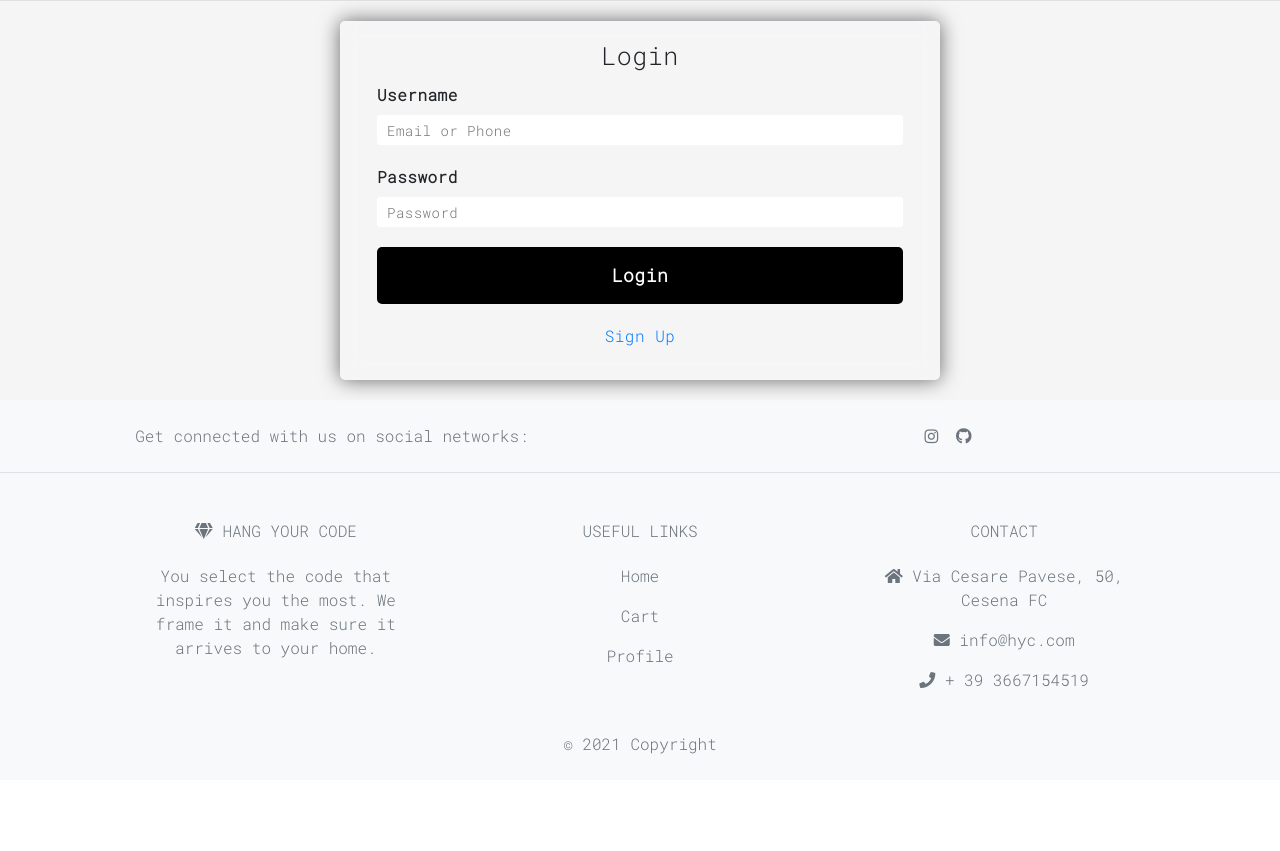
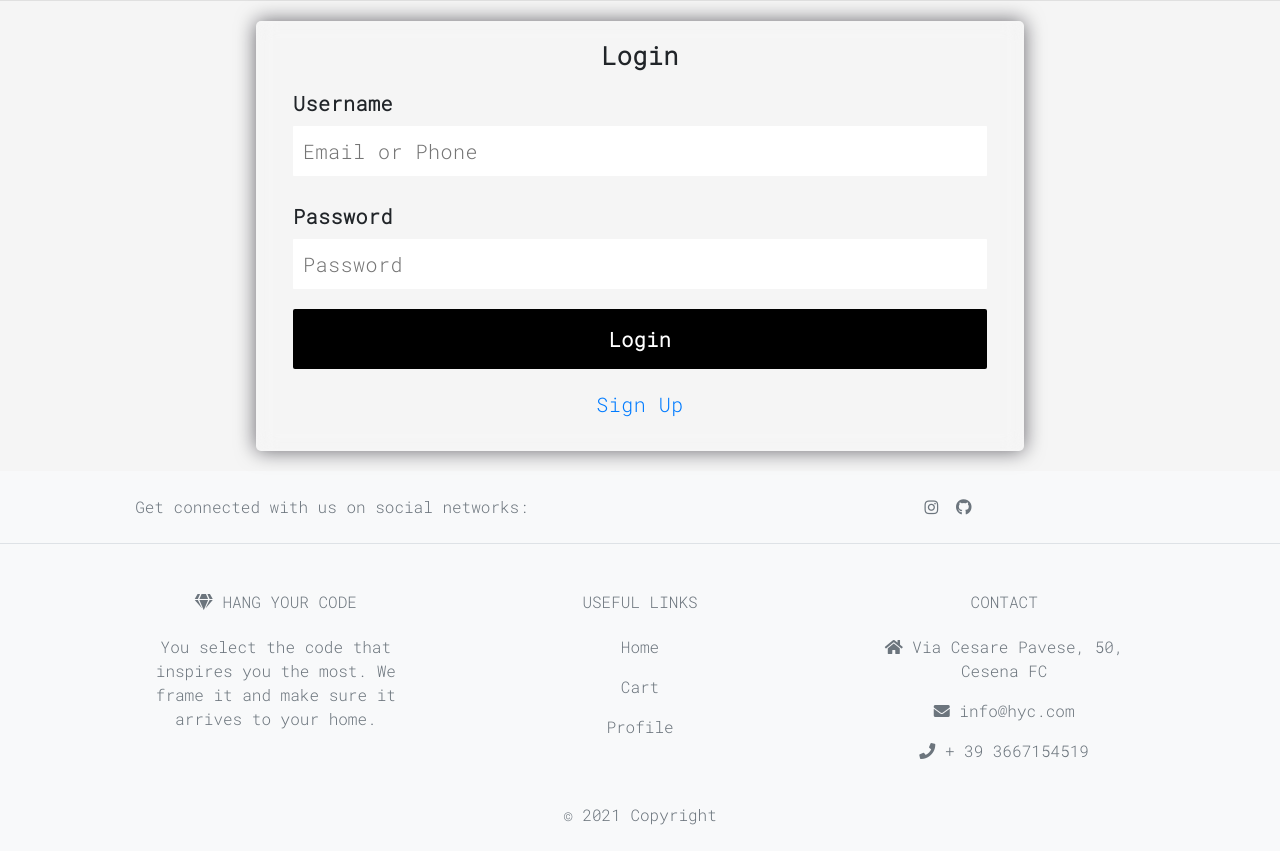
Before and after one commit to zucchero-sintattico/HYC, a PHP site: page /login.php in a window 1280 px wide. Shown: the part 218-1069 px from the top of the page. Before the commit the page ends 972 px from the top, so only its background shows below. Run offline with PHP 8.4, Linux system fonts and the light colour scheme; data that the repository does not hold is empty; some libraries are stand-ins or nearby versions; some web fonts are replaced.

Commit message:
Restyled Login

```diff
--- a/Sito/style/login.css
+++ b/Sito/style/login.css
@@ -26,7 +26,7 @@ main form *{
 }
 main form h2{
     font-size: 25px;
-    font-weight: 500;
+    font-weight: bold;
     line-height: 15px;
     text-align: center;
 }
@@ -44,7 +44,7 @@ main input:not(input:last-of-type){
     height: 30px;
     width: 100%;
     background-color: rgba(255,255,255,10);
-    border-radius: 3px;
+    border-radius: 1px;
     padding: 0 10px;
     margin-top: 8px;
     font-size: 14px;
@@ -59,12 +59,31 @@ main > div:nth-child(1) > form > input[type=submit]:last-of-type{
     padding: 15px 0;
     font-size: 18px;
     font-weight: 600;
-    border-radius: 5px;
+    border-radius: 2px;
     cursor: pointer;
+}
+
+main > div:nth-child(1) > form > input[type=submit]:last-of-type:hover{
+    background-color: gray;
+    color: black;
 }
 
 @media (min-width: 768px) {
     main form{
-        width: 600px;
+        width: 60%;
+    }
+
+    main input:not(input:last-of-type){
+        height: 50px;
+        font-size: 20px;
+    }
+
+    main label{
+        margin-top: 25px;
+        font-size: 20px;
+    }
+
+    main > div:nth-child(1) > form > input[type=submit]:last-of-type, main div:first-of-type{
+        font-size: 20px;
     }
 }
```
